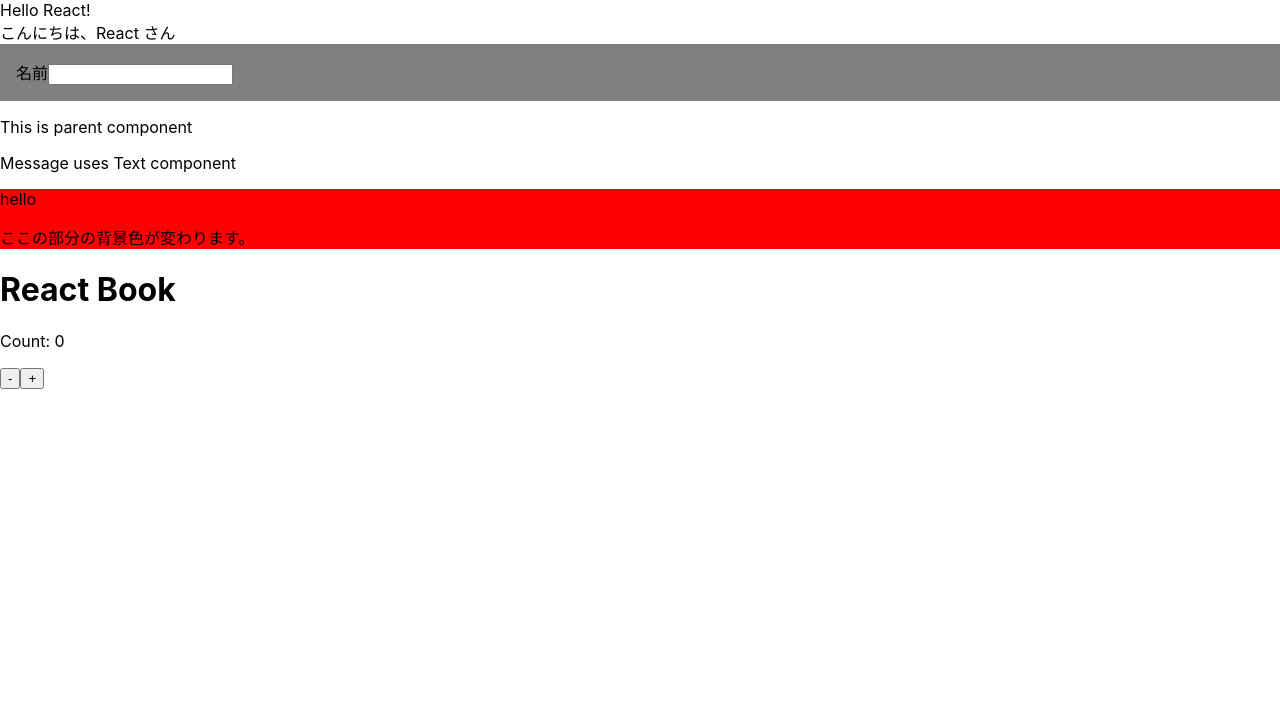
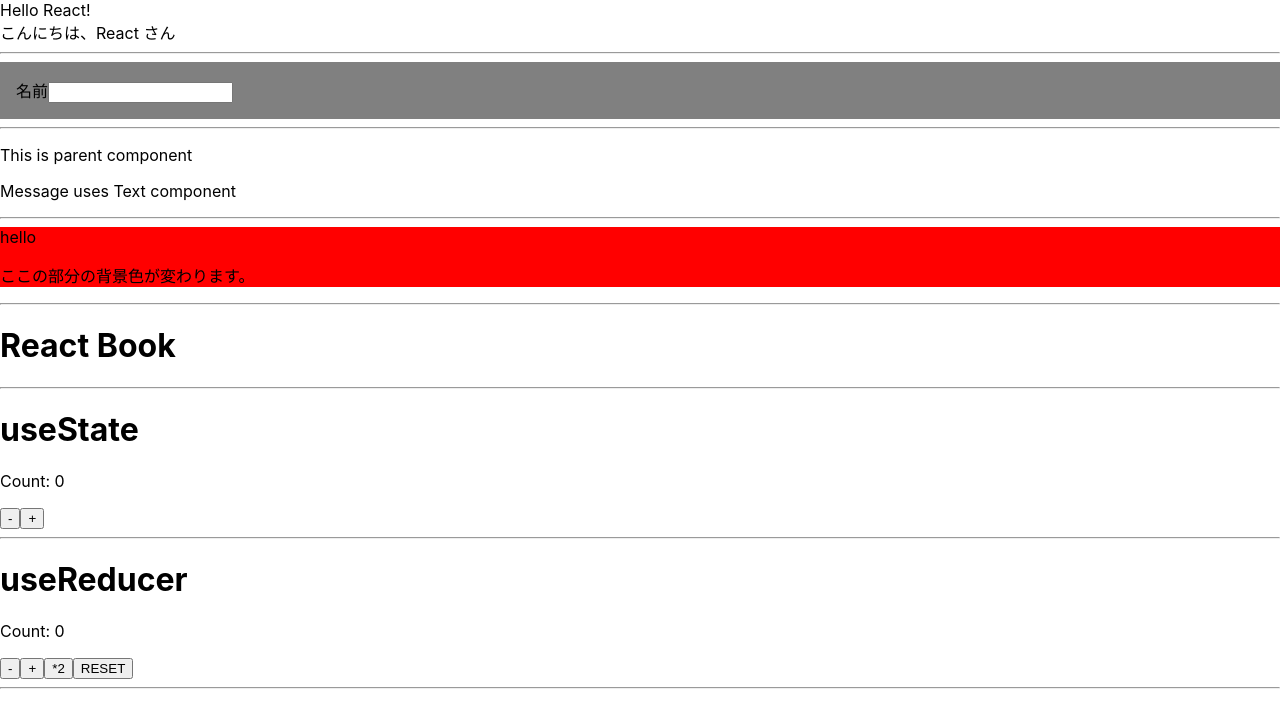
Before and after one commit to TomozQ/react-ts101, a React (Create React App) app: page / in a window 1280 px wide. Shown: the top 728 px of the page. Built offline with nearby package versions, Linux system fonts and the light colour scheme.

Commit message:
additional useReducer

```diff
--- a/src/index.tsx
+++ b/src/index.tsx
@@ -8,6 +8,7 @@ import Message from './components/Message';
 import Parent from './components/ContainerSample';
 import Page from './components/ContextSample';
 import Count from './components/Count';
+import Counter from './components/Counter';
 
 import reportWebVitals from './reportWebVitals';
 
@@ -17,11 +18,21 @@ const root = ReactDOM.createRoot(
 root.render(
   <React.StrictMode>  {/* 不適切なコードを検知するためのヘルパー */}
     <Hello />
+    <hr />
     <Name />
+    <hr />
     <Message />
+    <hr />
     <Parent />
+    <hr />
     <Page />
-    <Count initialValue={0}/>
+    <hr />
+    <h1>useState</h1>
+    <Count initialValue={0} />
+    <hr />
+    <h1>useReducer</h1>
+    <Counter initialValue={0}/>
+    <hr />
   </React.StrictMode>
 );
 
```
